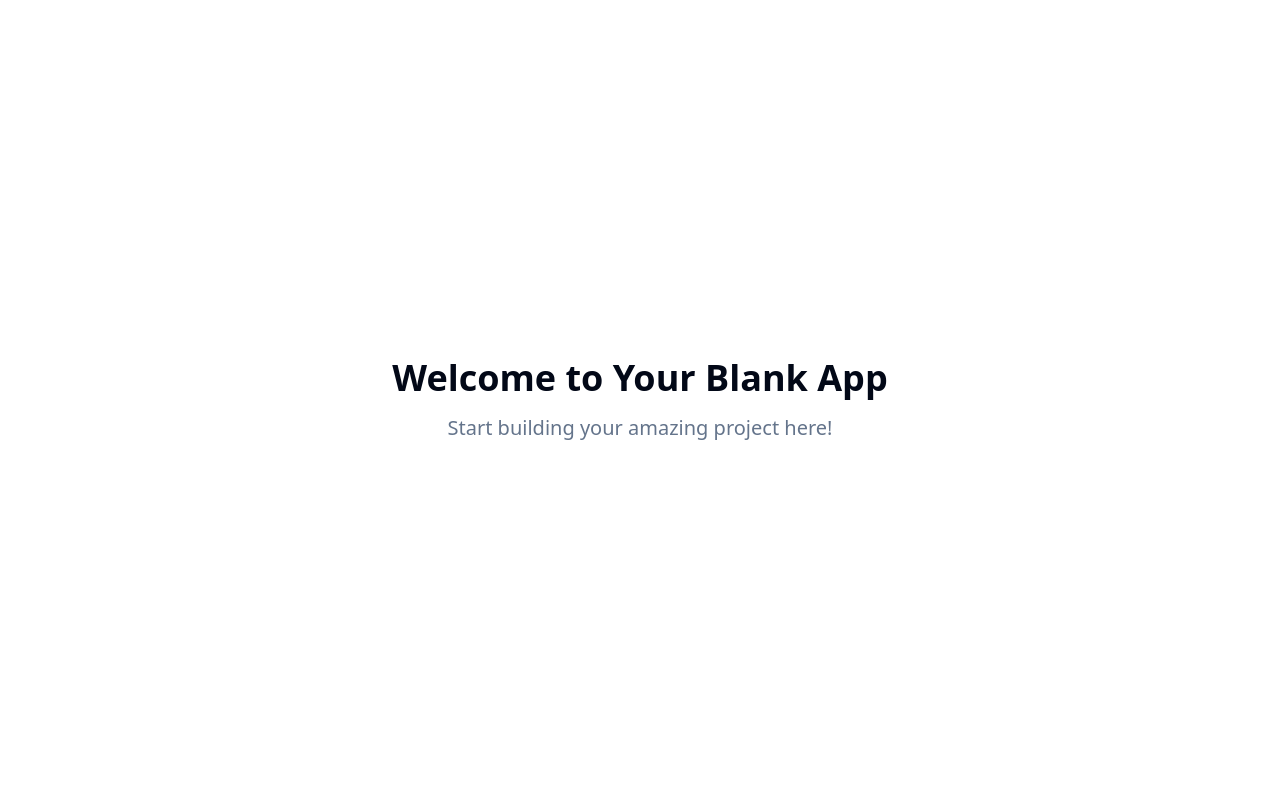
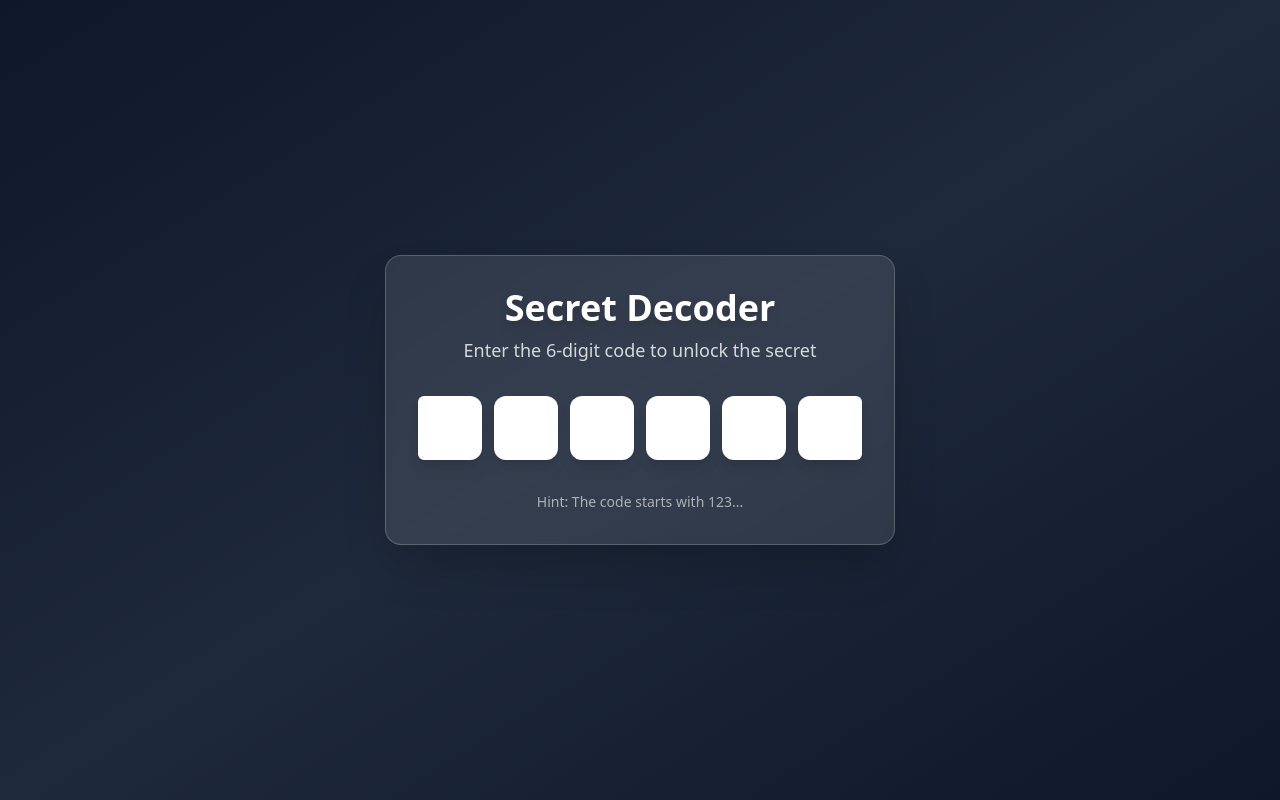
Before and after one commit to DasDingoCodes/secret-decoder-b4c2530e, a React (Vite) app: page / in a window 1280 px wide. Built offline with nearby package versions, Linux system fonts and the light colour scheme.

Commit message:
Add OTP verification page
Create a web application with a six-digit OTP input. Upon correct entry, a success animation with text and sound will play. The application is designed to run on GitHub Pages and be visually appealing.

```diff
--- a/src/index.css
+++ b/src/index.css
@@ -103,3 +103,35 @@ All colors MUST be HSL.
     @apply bg-background text-foreground;
   }
 }
+
+@layer utilities {
+  .animate-fade-in {
+    animation: fadeIn 0.5s ease-out forwards;
+  }
+
+  .animate-scale-in {
+    animation: scaleIn 0.7s ease-out forwards;
+  }
+
+  @keyframes fadeIn {
+    from {
+      opacity: 0;
+      transform: translateY(20px);
+    }
+    to {
+      opacity: 1;
+      transform: translateY(0);
+    }
+  }
+
+  @keyframes scaleIn {
+    from {
+      opacity: 0;
+      transform: scale(0.8);
+    }
+    to {
+      opacity: 1;
+      transform: scale(1);
+    }
+  }
+}
--- a/src/pages/Index.tsx
+++ b/src/pages/Index.tsx
@@ -1,11 +1,119 @@
-// Update this page (the content is just a fallback if you fail to update the page)
+import { useState, useEffect } from "react";
+import { InputOTP, InputOTPGroup, InputOTPSlot } from "@/components/ui/input-otp";
+import secretBackground from "@/assets/secret-background.jpg";
+
+const CORRECT_CODE = "123456";
+const SECRET_MESSAGE = "THE ANCIENT WISDOM HAS BEEN UNLOCKED";
 
 const Index = () => {
+  const [code, setCode] = useState("");
+  const [isRevealed, setIsRevealed] = useState(false);
+  const [revealedText, setRevealedText] = useState("");
+  const [showBackground, setShowBackground] = useState(false);
+
+  useEffect(() => {
+    if (code === CORRECT_CODE && !isRevealed) {
+      setIsRevealed(true);
+      // Start the reveal sequence
+      setTimeout(() => setShowBackground(true), 500);
+      setTimeout(() => animateText(), 1000);
+    }
+  }, [code, isRevealed]);
+
+  const animateText = () => {
+    let index = 0;
+    const interval = setInterval(() => {
+      setRevealedText(SECRET_MESSAGE.substring(0, index + 1));
+      index++;
+      if (index >= SECRET_MESSAGE.length) {
+        clearInterval(interval);
+      }
+    }, 100);
+  };
+
+  const resetApp = () => {
+    setCode("");
+    setIsRevealed(false);
+    setRevealedText("");
+    setShowBackground(false);
+  };
+
+  if (isRevealed) {
+    return (
+      <div className="min-h-screen relative overflow-hidden">
+        {/* Background image with fade-in animation */}
+        <div
+          className={`absolute inset-0 bg-cover bg-center transition-opacity duration-1000 ${
+            showBackground ? 'opacity-100' : 'opacity-0'
+          }`}
+          style={{ backgroundImage: `url(${secretBackground})` }}
+        >
+          <div className="absolute inset-0 bg-black/40" />
+        </div>
+
+        {/* Revealed content */}
+        <div className="relative z-10 min-h-screen flex flex-col items-center justify-center text-white px-4">
+          <div className="text-center animate-fade-in">
+            <h1 className="text-6xl font-bold mb-8 animate-scale-in text-yellow-300 drop-shadow-lg">
+              SUCCESS!
+            </h1>
+            <div className="text-2xl font-mono tracking-wider mb-8 h-8">
+              {revealedText}
+              {revealedText.length < SECRET_MESSAGE.length && (
+                <span className="animate-pulse">|</span>
+              )}
+            </div>
+            <button
+              onClick={resetApp}
+              className="mt-8 px-8 py-3 bg-yellow-600 hover:bg-yellow-700 text-white font-semibold rounded-lg transition-colors duration-200 shadow-lg"
+            >
+              Try Again
+            </button>
+          </div>
+        </div>
+      </div>
+    );
+  }
+
   return (
-    <div className="min-h-screen flex items-center justify-center bg-background">
-      <div className="text-center">
-        <h1 className="text-4xl font-bold mb-4">Welcome to Your Blank App</h1>
-        <p className="text-xl text-muted-foreground">Start building your amazing project here!</p>
+    <div className="min-h-screen flex items-center justify-center bg-gradient-to-br from-slate-900 via-slate-800 to-slate-900">
+      <div className="text-center p-8 rounded-2xl bg-white/10 backdrop-blur-sm border border-white/20 shadow-2xl">
+        <h1 className="text-4xl font-bold mb-2 text-white drop-shadow-lg">
+          Secret Decoder
+        </h1>
+        <p className="text-lg text-white/80 mb-8">
+          Enter the 6-digit code to unlock the secret
+        </p>
+
+        {/* Custom styled OTP input */}
+        <div className="mb-8">
+          <InputOTP
+            maxLength={6}
+            value={code}
+            onChange={setCode}
+            className="gap-3"
+          >
+            <InputOTPGroup className="gap-3">
+              {[...Array(6)].map((_, index) => (
+                <InputOTPSlot
+                  key={index}
+                  index={index}
+                  className="w-16 h-16 text-2xl font-bold bg-white border-2 border-white/30 rounded-xl shadow-lg hover:border-white/50 focus:border-yellow-400 focus:ring-2 focus:ring-yellow-400/50 transition-all duration-200 text-slate-800"
+                />
+              ))}
+            </InputOTPGroup>
+          </InputOTP>
+        </div>
+
+        {code.length > 0 && code !== CORRECT_CODE && code.length === 6 && (
+          <p className="text-red-400 animate-fade-in">
+            Incorrect code. Try again.
+          </p>
+        )}
+
+        <p className="text-sm text-white/60 mt-4">
+          Hint: The code starts with 123...
+        </p>
       </div>
     </div>
   );
```
Also changed, not shown: src/assets/secret-background.jpg (added).
